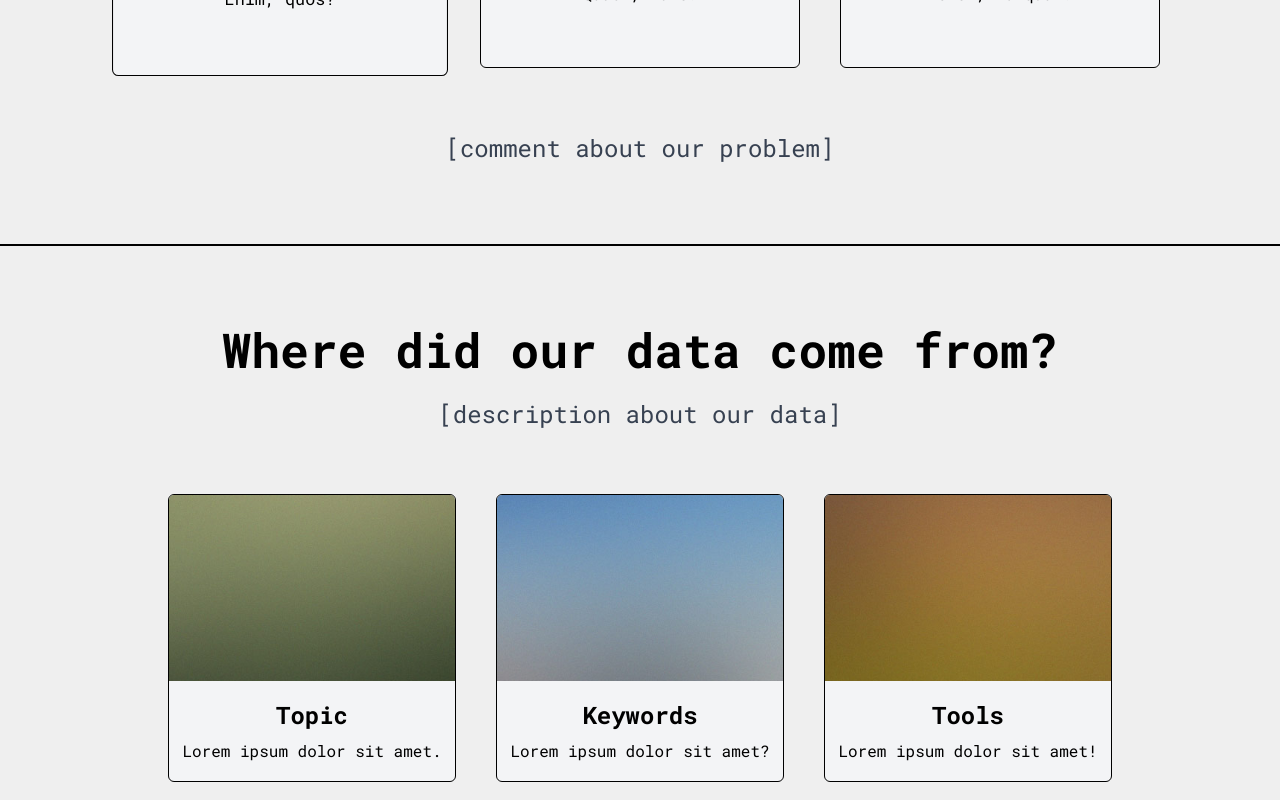
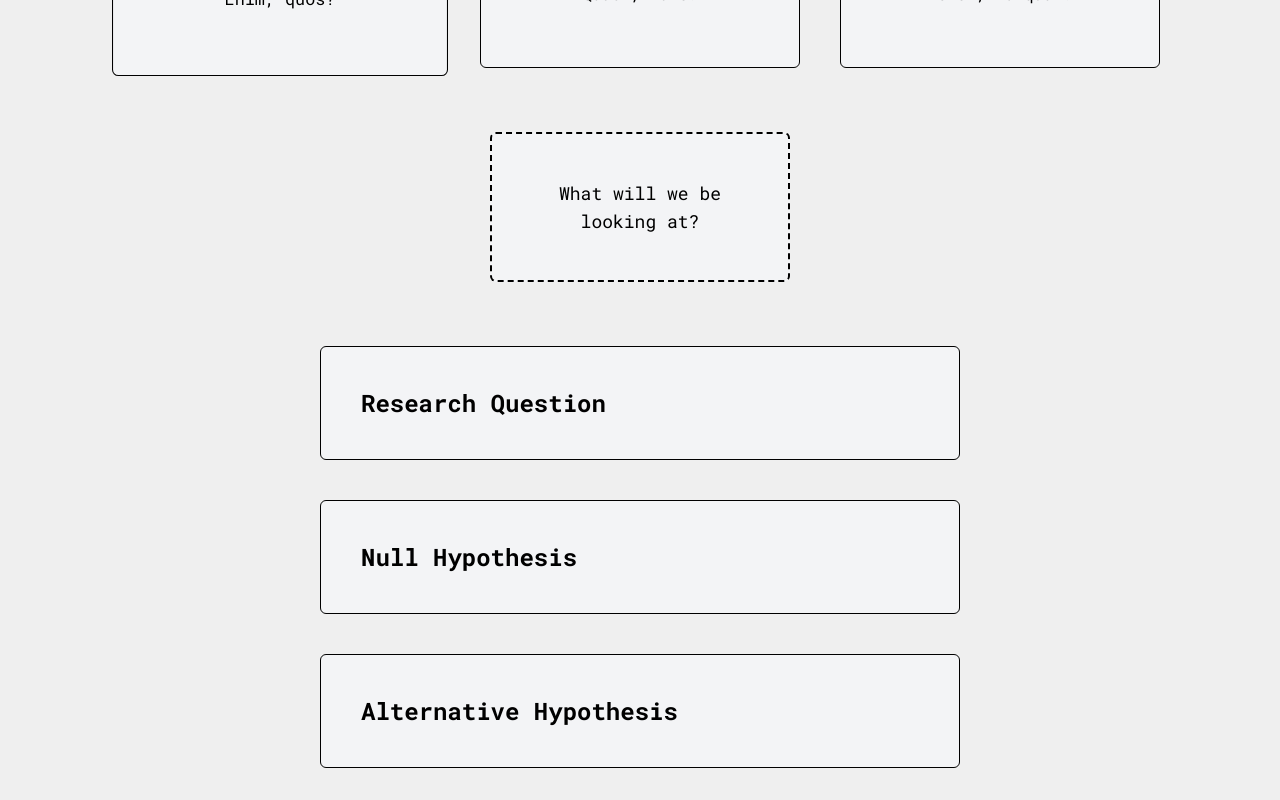
Before and after one commit to daryll-ko/cs132-portfolio, a React (Vite) app: page / in a window 1280 px wide. Shown: the part 1380-2180 px from the top of the page. Built offline with nearby package versions, Linux system fonts and the light colour scheme.

Commit message:
feat: add problem formulation skeleton

```diff
--- a/src/components/Overview.jsx
+++ b/src/components/Overview.jsx
@@ -1,8 +1,25 @@
-import { motion } from "framer-motion";
+import { motion, useMotionValue, useTransform } from "framer-motion";
 
 import { BsLightbulb, BsQuestionCircle, BsCheck2Circle } from "react-icons/bs";
 
 function Overview() {
+  const x = useMotionValue(150);
+  const y = useMotionValue(75);
+
+  const rotateX = useTransform(y, [0, 150], [45, -45]);
+  const rotateY = useTransform(x, [0, 300], [-45, 45]);
+
+  function handleMouse(event) {
+    const rect = event.currentTarget.getBoundingClientRect();
+    x.set(event.clientX - rect.left);
+    y.set(event.clientY - rect.top);
+  }
+
+  function resetMouse() {
+    x.set(150);
+    y.set(75);
+  }
+
   const data = [
     {
       icon: <BsLightbulb size={60} />,
@@ -47,9 +64,42 @@ function Overview() {
           </motion.div>
         ))}
       </div>
-      <p className="text-center text-lg text-gray-700 md:text-2xl">
-        [comment about our problem]
-      </p>
+      <motion.div
+        className="mx-auto mb-16 flex h-[150px] w-[300px] items-center justify-center rounded-md border-2 border-dashed border-black bg-gray-100"
+        onMouseMove={handleMouse}
+        onMouseLeave={resetMouse}
+        style={{ perspective: 300 }}
+      >
+        <motion.div
+          className="flex h-[100px] w-[200px] items-center justify-center"
+          style={{
+            rotateX: rotateX,
+            rotateY: rotateY,
+          }}
+        >
+          <motion.p className="text-center text-lg">
+            What will we be looking at?
+          </motion.p>
+        </motion.div>
+      </motion.div>
+      <div className="flex flex-col items-center gap-10">
+        <div className="w-[40rem] rounded-md border border-solid border-black bg-gray-100 py-10 px-10">
+          <h3 className="text-2xl font-bold">Research Question</h3>
+          <p></p>
+        </div>
+        <div className="w-[40rem] rounded-md border border-solid border-black bg-gray-100 py-10 px-10">
+          <h3 className="text-2xl font-bold">Null Hypothesis</h3>
+          <p></p>
+        </div>
+        <div className="w-[40rem] rounded-md border border-solid border-black bg-gray-100 py-10 px-10">
+          <h3 className="text-2xl font-bold">Alternative Hypothesis</h3>
+          <p></p>
+        </div>
+        <div className="w-[40rem] rounded-md border border-solid border-black bg-gray-100 py-10 px-10">
+          <h3 className="text-2xl font-bold">Action Plan</h3>
+          <p></p>
+        </div>
+      </div>
     </section>
   );
 }
```
